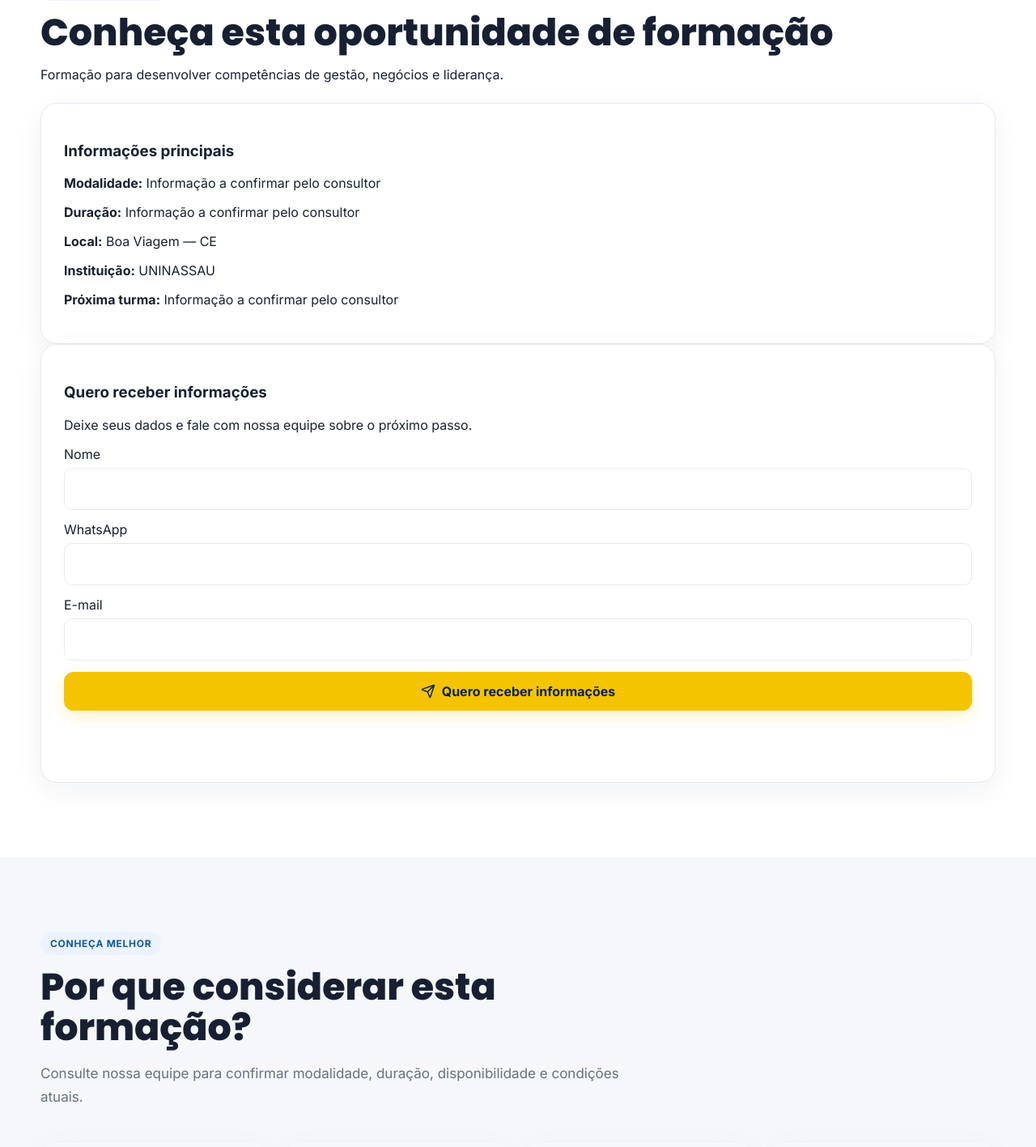
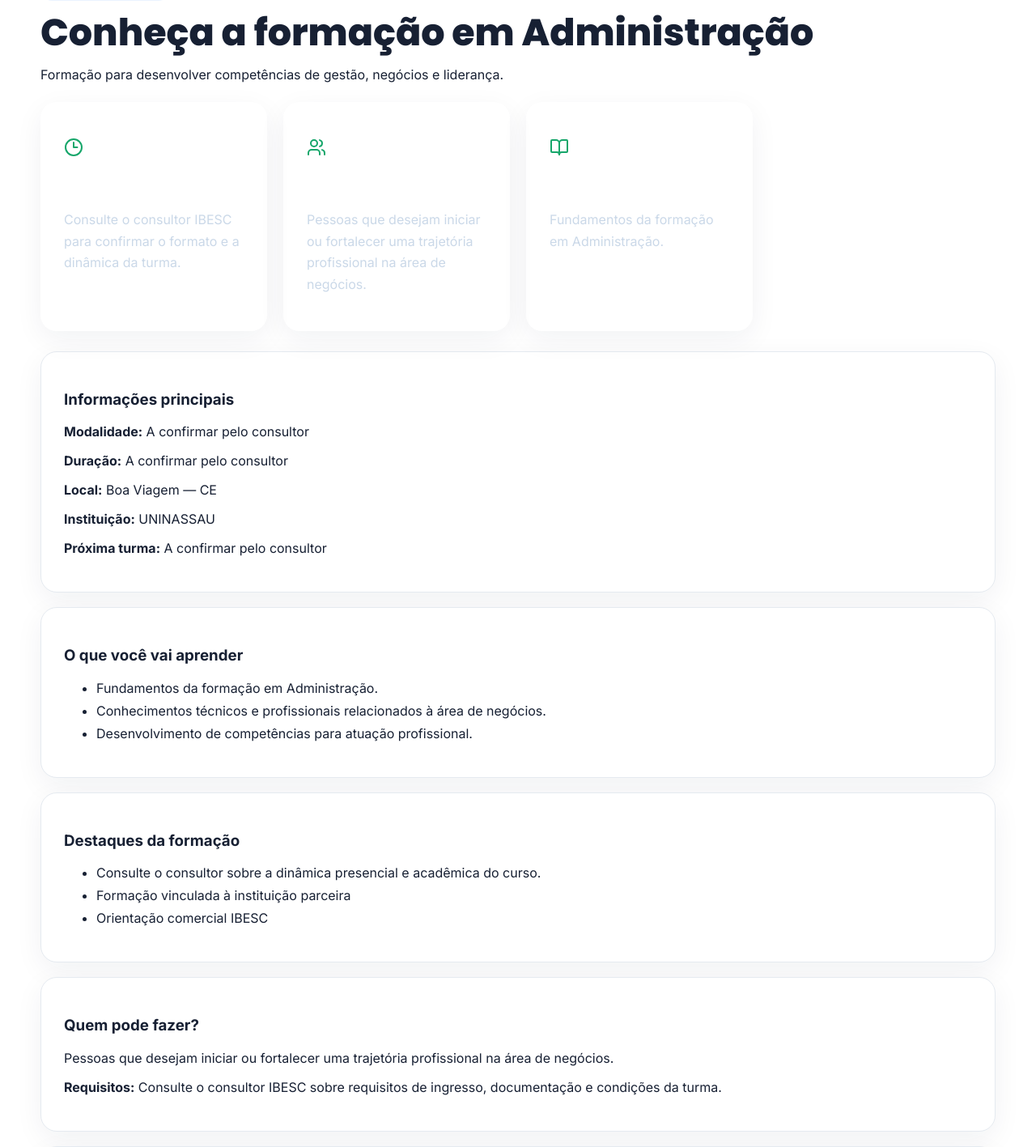
Before and after one commit to comercialexternobv-png/ibesc, a Next.js app: page /curso/administracao in a window 1280 px wide. Shown: the part 562-1979 px from the top of the page at 81% size. Built offline with nearby package versions, Linux system fonts and the light colour scheme.

Commit message:
feat: expand detail sections across all course pages

```diff
--- a/src/app/curso/[slug]/page.tsx
+++ b/src/app/curso/[slug]/page.tsx
@@ -1,7 +1,7 @@
 import { notFound } from 'next/navigation';
 import Link from 'next/link';
 import { courses, partnerCatalogs } from '@/data/courses';
-import { MessageCircle, CheckCircle2, ArrowRight, ExternalLink, BookOpen, Users, Clock3 } from 'lucide-react';
+import { MessageCircle, CheckCircle2, ArrowRight, ExternalLink, BookOpen, Users, Clock3, GraduationCap } from 'lucide-react';
 import LeadForm from './LeadForm';
 
 const wa = '5588988498031';
@@ -11,13 +11,36 @@ export default async function CoursePage({ params }: { params: Promise<{ slug: s
   const { slug } = await params;
   const c = courses.find((x) => x.slug === slug);
   if (!c) return notFound();
+
   const institution = Array.isArray(c.institution) ? c.institution.join(' / ') : c.institution;
   const own = c.institution === 'IBESC';
   const isPost = c.category === 'POS_GRADUACAO';
   const catalogUrl = c.externalUrl || (c.institution === 'UNIFAEL' ? partnerCatalogs.unifaelPos.url : partnerCatalogs.uninassauPos.url);
   const institutionLabel = c.institution === 'UNIFAEL' ? 'UNIFAEL' : c.institution === 'UNINASSAU' ? 'UNINASSAU' : institution;
   const msg = encodeURIComponent(`Olá! Vim pelo site do IBESC e gostaria de receber informações sobre o curso de ${c.name}${isPost ? ` da ${institutionLabel}` : ''}.`);
-  const infoItems = isPost ? [['Modalidade', c.modality || 'Digital'], ['Instituição', institutionLabel], ['Duração', c.duration || 'A confirmar na instituição'], ['Área', c.area], ['Local de atendimento', 'IBESC — Boa Viagem/CE']] : [['Modalidade', c.modality || 'Informação a confirmar pelo consultor'], ['Duração', c.duration || 'Informação a confirmar pelo consultor'], ['Local', c.local || 'Boa Viagem — CE'], ['Instituição', institution], ['Próxima turma', c.startDate || 'Informação a confirmar pelo consultor']];
+
+  const isGrad = c.category === 'GRADUACAO';
+  const isTecnico = c.category === 'TECNICO';
+  const audience = c.audience || (isGrad
+    ? `Pessoas que desejam iniciar ou fortalecer uma trajetória profissional na área de ${c.area.toLowerCase()}.`
+    : isTecnico
+      ? `Pessoas que buscam uma formação técnica e prática para ampliar suas oportunidades profissionais em ${c.area.toLowerCase()}.`
+      : `Profissionais e interessados que desejam desenvolver conhecimentos na área de ${c.area.toLowerCase()}.`);
+  const learning = c.learning || (isGrad
+    ? [`Fundamentos da formação em ${c.name}.`, `Conhecimentos técnicos e profissionais relacionados à área de ${c.area.toLowerCase()}.`, 'Desenvolvimento de competências para atuação profissional.']
+    : isTecnico
+      ? [`Fundamentos de ${c.name}.`, `Conhecimentos práticos relacionados à área de ${c.area.toLowerCase()}.`, 'Preparação para situações do mercado de trabalho.']
+      : [`Fundamentos e conceitos de ${c.name}.`, `Aplicações práticas relacionadas à área de ${c.area.toLowerCase()}.`, 'Desenvolvimento profissional e atualização de conhecimentos.']);
+  const highlights = c.highlights || (isGrad
+    ? [c.attendanceInfo || 'Consulte o consultor sobre a dinâmica presencial e acadêmica do curso.', 'Formação vinculada à instituição parceira', 'Orientação comercial IBESC']
+    : isTecnico
+      ? ['Formação técnica', 'Atendimento IBESC', 'Orientação sobre matrícula e próximos passos']
+      : [isPost ? 'Modalidade digital' : 'Formação profissional', `Oferta pela ${institutionLabel}`, 'Orientação comercial IBESC']);
+  const requirements = c.requirements || (isPost ? 'É necessário possuir diploma de graduação para ingressar em uma pós-graduação.' : isGrad ? 'Consulte o consultor IBESC sobre requisitos de ingresso, documentação e condições da turma.' : 'Consulte o IBESC sobre requisitos de ingresso e documentação.');
+
+  const infoItems = isPost
+    ? [['Modalidade', c.modality || 'Digital'], ['Instituição', institutionLabel], ['Duração', c.duration || 'A confirmar na instituição'], ['Área', c.area], ['Local de atendimento', 'IBESC — Boa Viagem/CE']]
+    : [['Modalidade', c.modality || (isGrad ? 'A confirmar pelo consultor' : 'A confirmar pelo IBESC')], ['Duração', c.duration || 'A confirmar pelo consultor'], ['Local', c.local || 'Boa Viagem — CE'], ['Instituição', institution], ...(c.attendanceInfo ? [['Encontros presenciais', c.attendanceInfo]] : []), ['Próxima turma', c.startDate || 'A confirmar pelo consultor']];
 
   return <main>
     <section className="hero"><div className="container hero-grid"><div>
@@ -31,22 +54,24 @@ export default async function CoursePage({ params }: { params: Promise<{ slug: s
     </div><div className="hero-card"><div className="fake-photo" /><strong>{isPost ? `Pós-graduação Digital ${institutionLabel}` : own ? 'Formação própria IBESC' : `Formação em parceria com ${institution}`}</strong></div></div></section>
 
     <section className="section"><div className="container contact-grid"><div>
-      <span className="eyebrow">Sobre a formação</span><h2>{isPost ? `Conheça a especialização em ${c.name}` : own ? 'Por que escolher este curso?' : 'Conheça esta oportunidade de formação'}</h2><p>{c.description}</p>
-      {isPost && <div className="diff-grid" style={{ marginTop: 24 }}>
-        <div className="card diff-card"><Clock3 /><h3>Modalidade</h3><p>Formação digital, com acesso aos conteúdos pela plataforma da instituição.</p></div>
-        <div className="card diff-card"><Users /><h3>Para quem é</h3><p>{c.audience}</p></div>
-        <div className="card diff-card"><BookOpen /><h3>O que você aprende</h3><p>Conteúdos voltados à área de {c.area.toLowerCase()} e aos objetivos profissionais da especialização.</p></div>
-      </div>}
+      <span className="eyebrow">Sobre a formação</span><h2>{isPost ? `Conheça a especialização em ${c.name}` : own ? 'Conheça esta formação' : `Conheça a formação em ${c.name}`}</h2><p>{c.description}</p>
+      <div className="diff-grid" style={{ marginTop: 24 }}>
+        <div className="card diff-card"><Clock3 /><h3>{isPost ? 'Modalidade digital' : 'Formato da formação'}</h3><p>{isPost ? 'A formação é disponibilizada digitalmente pela instituição responsável.' : c.modality || 'Consulte o consultor IBESC para confirmar o formato e a dinâmica da turma.'}</p></div>
+        <div className="card diff-card"><Users /><h3>Para quem é</h3><p>{audience}</p></div>
+        <div className="card diff-card"><BookOpen /><h3>O que você aprende</h3><p>{learning[0]}</p></div>
+      </div>
+
       <div className="card" style={{ marginTop: 25 }}><h3>Informações principais</h3>{infoItems.map(([label, value]) => <p key={label}><strong>{label}:</strong> {value}</p>)}</div>
-      {isPost && <>
-        <div className="card" style={{ marginTop: 18 }}><h3>O que você vai aprender</h3><ul>{(c.learning || []).map((item) => <li key={item} style={{ marginBottom: 8 }}>{item}</li>)}</ul></div>
-        <div className="card" style={{ marginTop: 18 }}><h3>Destaques da formação</h3><ul>{(c.highlights || []).map((item) => <li key={item} style={{ marginBottom: 8 }}>{item}</li>)}</ul></div>
-        <div className="card" style={{ marginTop: 18 }}><h3>Quem pode fazer?</h3><p>{c.audience}</p><p><strong>Pré-requisito:</strong> {c.requirements}</p></div>
-        <div className="card" style={{ marginTop: 18 }}><h3>Como funciona</h3><p>O IBESC apresenta a formação e realiza o atendimento comercial. Para confirmar matriz curricular, condições, matrícula e regras acadêmicas, consulte a página oficial da instituição responsável.</p><a className="btn btn-primary" href={catalogUrl} target="_blank" rel="noreferrer" style={{ marginTop: 8 }}>Acessar página oficial <ExternalLink size={17} /></a></div>
-      </>}
+
+      <div className="card" style={{ marginTop: 18 }}><h3>O que você vai aprender</h3><ul>{learning.map((item) => <li key={item} style={{ marginBottom: 8 }}>{item}</li>)}</ul></div>
+      <div className="card" style={{ marginTop: 18 }}><h3>Destaques da formação</h3><ul>{highlights.map((item) => <li key={item} style={{ marginBottom: 8 }}>{item}</li>)}</ul></div>
+      <div className="card" style={{ marginTop: 18 }}><h3>Quem pode fazer?</h3><p>{audience}</p><p><strong>Requisitos:</strong> {requirements}</p></div>
+
+      {isPost && <div className="card" style={{ marginTop: 18 }}><h3>Como funciona</h3><p>O IBESC apresenta a formação e realiza o atendimento comercial. Para confirmar matriz curricular, condições, matrícula e regras acadêmicas, consulte a página oficial da instituição responsável.</p><a className="btn btn-primary" href={catalogUrl} target="_blank" rel="noreferrer" style={{ marginTop: 8 }}>Acessar página oficial <ExternalLink size={17} /></a></div>}
+      {!isPost && <div className="card" style={{ marginTop: 18 }}><h3>Próximos passos</h3><p>Fale com o IBESC para confirmar disponibilidade, modalidade, documentação, condições atuais e o processo de matrícula.</p><a className="btn btn-primary" href={`https://wa.me/${wa}?text=${msg}`} style={{ marginTop: 8 }}>Falar com um consultor <MessageCircle size={17} /></a></div>}
     </div><div className="card"><h3>Quero receber informações</h3><LeadForm courseName={c.name} tipoFormacao={c.category} instituicao={institution} /></div></div></section>
 
-    <section className="section" style={{ background: 'var(--light)' }}><div className="container"><div className="section-head"><span className="eyebrow">Conheça melhor</span><h2>{isPost ? 'Informações oficiais e atendimento IBESC' : own ? 'Por que escolher o IBESC?' : 'Por que considerar esta formação?'}</h2><p>{isPost ? 'As informações desta página foram organizadas a partir das ofertas divulgadas pelas instituições parceiras. Condições comerciais e acadêmicas podem mudar e devem ser confirmadas na página oficial.' : own ? 'Nossa equipe orienta você durante a escolha e os próximos passos da formação.' : 'Consulte nossa equipe para confirmar modalidade, duração, disponibilidade e condições atuais.'}</p></div><div className="diff-grid">{(isPost ? ['Modalidade digital', `Oferta pela ${institutionLabel}`, 'Conteúdo e informações do curso', 'Orientação comercial IBESC'] : own ? ['Formação direcionada', 'Atendimento próximo', 'Orientação para matrícula', 'Foco no seu próximo passo'] : ['Informações oficiais', 'Orientação comercial', 'Catálogo atualizado', 'Suporte para matrícula']).map((x) => <div className="card diff-card" key={x}><CheckCircle2 color="var(--green)" /><h3>{x}</h3><p>{isPost ? 'Consulte a plataforma oficial para confirmar detalhes atualizados da oferta.' : own ? 'Informação comercial apresentada sem inventar dados acadêmicos não cadastrados.' : 'O consultor IBESC ajuda você a encontrar e encaminhar a opção adequada.'}</p></div>)}</div></div></section>
+    <section className="section" style={{ background: 'var(--light)' }}><div className="container"><div className="section-head"><span className="eyebrow">Conheça melhor</span><h2>{isPost ? 'Informações oficiais e atendimento IBESC' : own ? 'Por que escolher o IBESC?' : 'Por que considerar esta formação?'}</h2><p>{isPost ? 'As informações desta página foram organizadas a partir das ofertas divulgadas pelas instituições parceiras. Condições comerciais e acadêmicas podem mudar e devem ser confirmadas na página oficial.' : 'O IBESC orienta você sobre disponibilidade, documentação, condições e próximos passos.'}</p></div><div className="diff-grid">{(isPost ? ['Modalidade digital', `Oferta pela ${institutionLabel}`, 'Conteúdo e informações do curso', 'Orientação comercial IBESC'] : own ? ['Formação direcionada', 'Atendimento próximo', 'Orientação para matrícula', 'Foco no seu próximo passo'] : ['Informações oficiais', 'Orientação comercial', 'Catálogo atualizado', 'Suporte para matrícula']).map((x) => <div className="card diff-card" key={x}><CheckCircle2 color="var(--green)" /><h3>{x}</h3><p>{isPost ? 'Consulte a plataforma oficial para confirmar detalhes atualizados da oferta.' : 'O consultor IBESC ajuda você a encontrar e encaminhar a opção adequada.'}</p></div>)}</div></div></section>
     <section className="section"><div className="container"><div className="cta"><h2>{isPost ? `Quer conhecer a oferta da ${institutionLabel}?` : own ? 'Quer saber mais sobre este curso?' : 'Quer verificar as opções disponíveis?'}</h2><p>{isPost ? 'Acesse a página oficial para consultar a oferta completa ou fale com o IBESC.' : 'Fale com o IBESC e receba orientação sobre disponibilidade e matrícula.'}</p><div className="hero-actions">{isPost ? <a className="btn btn-dark" href={catalogUrl} target="_blank" rel="noreferrer">Ver curso na {institutionLabel} <ExternalLink size={17} /></a> : <a className="btn btn-dark" href={`https://wa.me/${wa}?text=${msg}`}>Falar no WhatsApp</a>}<a className="btn btn-outline" style={{ background: 'var(--navy)' }} href={`https://wa.me/${wa}?text=${msg}`} target="_blank" rel="noreferrer">Falar com o IBESC <MessageCircle size={17} /></a></div></div></div></section>
     <section className="section"><div className="container"><Link className="link" href={c.category === 'TECNICO' ? '/cursos-tecnicos' : '/cursos'}>← Voltar para cursos</Link></div></section>
   </main>;
```
